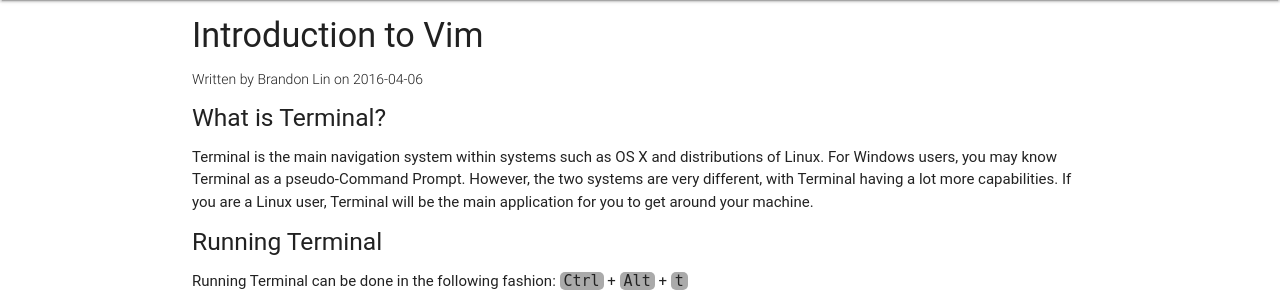
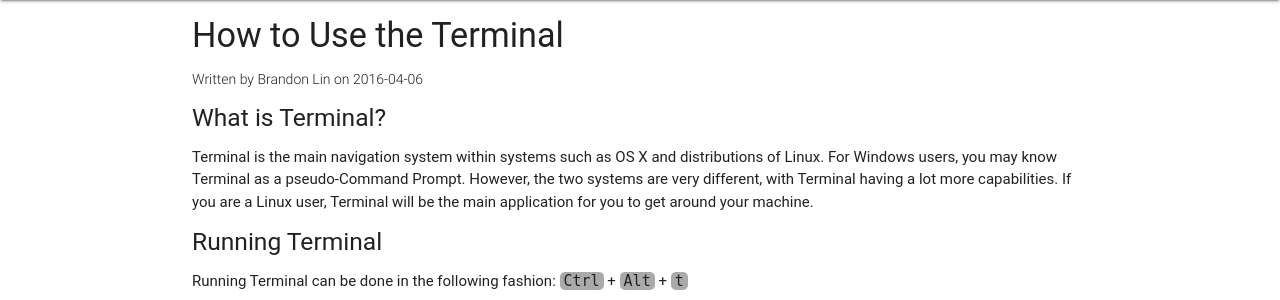
Before and after one commit to StuyCSDojo/dojo-website, a Flask app: template templates/tutorials/terminal.html in a window 1280 px wide. Shown: the part 64-364 px from the top of the page. Run offline with Flask 2, Linux system fonts and the light colour scheme; the template is opened without the code that fills it, so the values that code supplies are empty; some libraries are stand-ins or nearby versions; some web fonts are replaced.

Commit message:
fixed title

```diff
--- a/templates/tutorials/terminal.html
+++ b/templates/tutorials/terminal.html
@@ -1,6 +1,6 @@
 {% extends "master.html" %}
 
-{% block title %}Tutorial: Installing Ubuntu{% endblock %}
+{% block title %}Tutorial: Terminal{% endblock %}
 
 {% block head %}
 {{ super() }}
@@ -28,7 +28,7 @@
 {% endblock %}
 
 {% block container %}
-<h4>Introduction to Vim</h4>
+<h4>How to Use the Terminal</h4>
 <p class='condensed light a_info'>Written by Brandon Lin on 2016-04-06</p>
 <h5>What is Terminal?</h5>
 <p>Terminal is the main navigation system within systems such as OS X and distributions of Linux.
```
